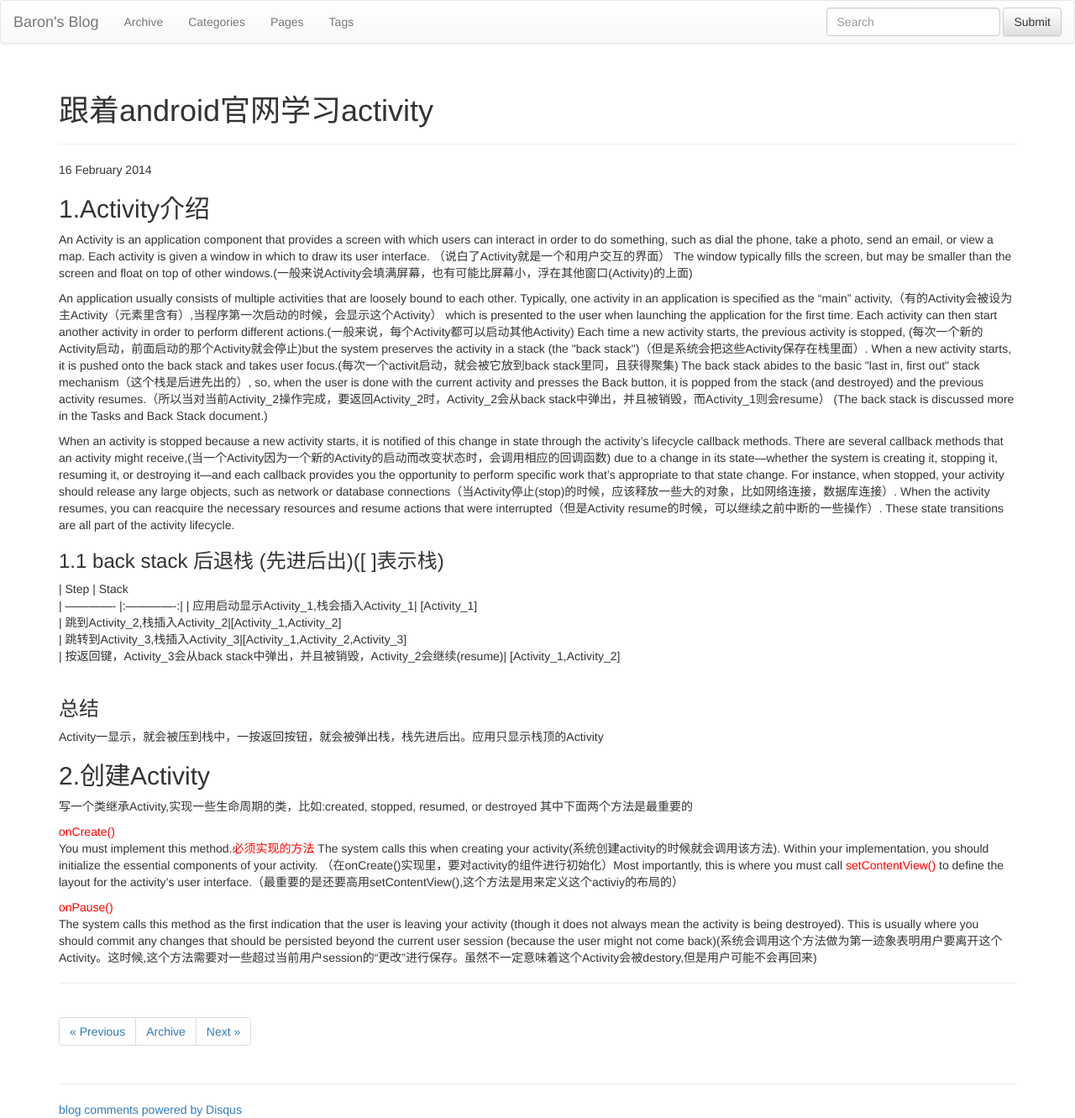
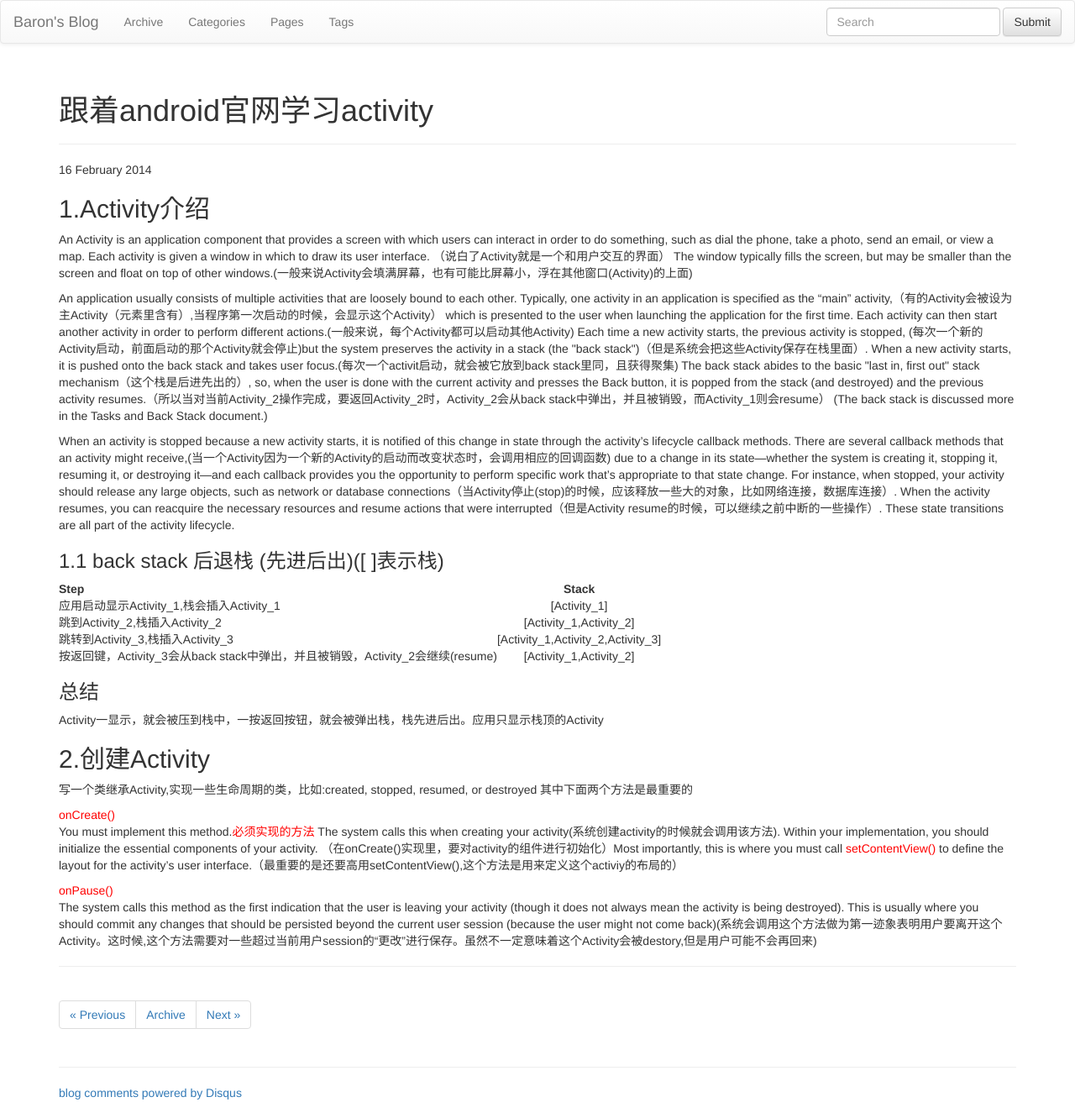
Before and after one commit to BaronZ/baronz.github.com, a Jekyll site: the page built from _posts/android/2014-02-16-跟着Android官网学习Activity.md, in a window 1280 px wide. Shown: the whole page at 84% size. Built offline with Jekyll 4.4.1, drawn with Linux system fonts in a browser that asks for light colours; nearby versions of some CDN libraries; library files that are not in the unit come from our copies; comment, search, counter and statistics services are not loaded.

```diff
--- a/_posts/android/2014-02-16-跟着Android官网学习Activity.md
+++ b/_posts/android/2014-02-16-跟着Android官网学习Activity.md
@@ -15,12 +15,12 @@ When an activity is stopped because a new activity starts, it is notified of thi
 
 ### 1.1  back stack 后退栈 (先进后出)([ ]表示栈)
 
-| Step        | Stack
+| Step        | Stack           |
 | ------------- |:-------------:|
-| 应用启动显示Activity_1,栈会插入Activity_1| [Activity_1]
-| 跳到Activity_2,栈插入Activity_2|[Activity_1,Activity_2]
-| 跳转到Activity_3,栈插入Activity_3|[Activity_1,Activity_2,Activity_3]
-| 按返回键，Activity_3会从back stack中弹出，并且被销毁，Activity_2会继续(resume)| [Activity_1,Activity_2]
+| 应用启动显示Activity_1,栈会插入Activity_1      | [Activity_1] |
+| 跳到Activity_2,栈插入Activity_2      | [Activity_1,Activity_2]     |
+| 跳转到Activity_3,栈插入Activity_3 | [Activity_1,Activity_2,Activity_3]      |
+| 按返回键，Activity_3会从back stack中弹出，并且被销毁，Activity_2会继续(resume) | [Activity_1,Activity_2]      |
 
 
 ### 总结 ###
```
